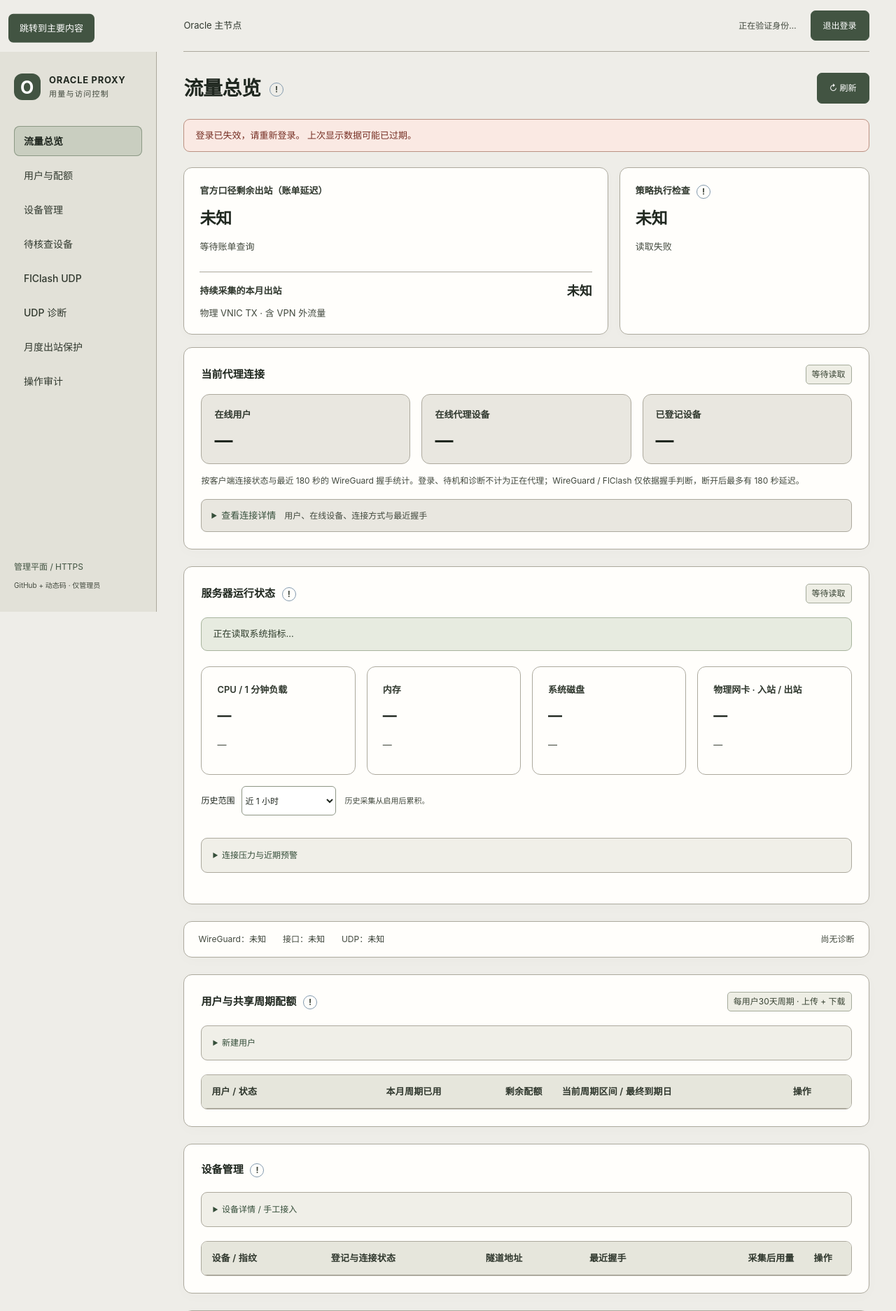
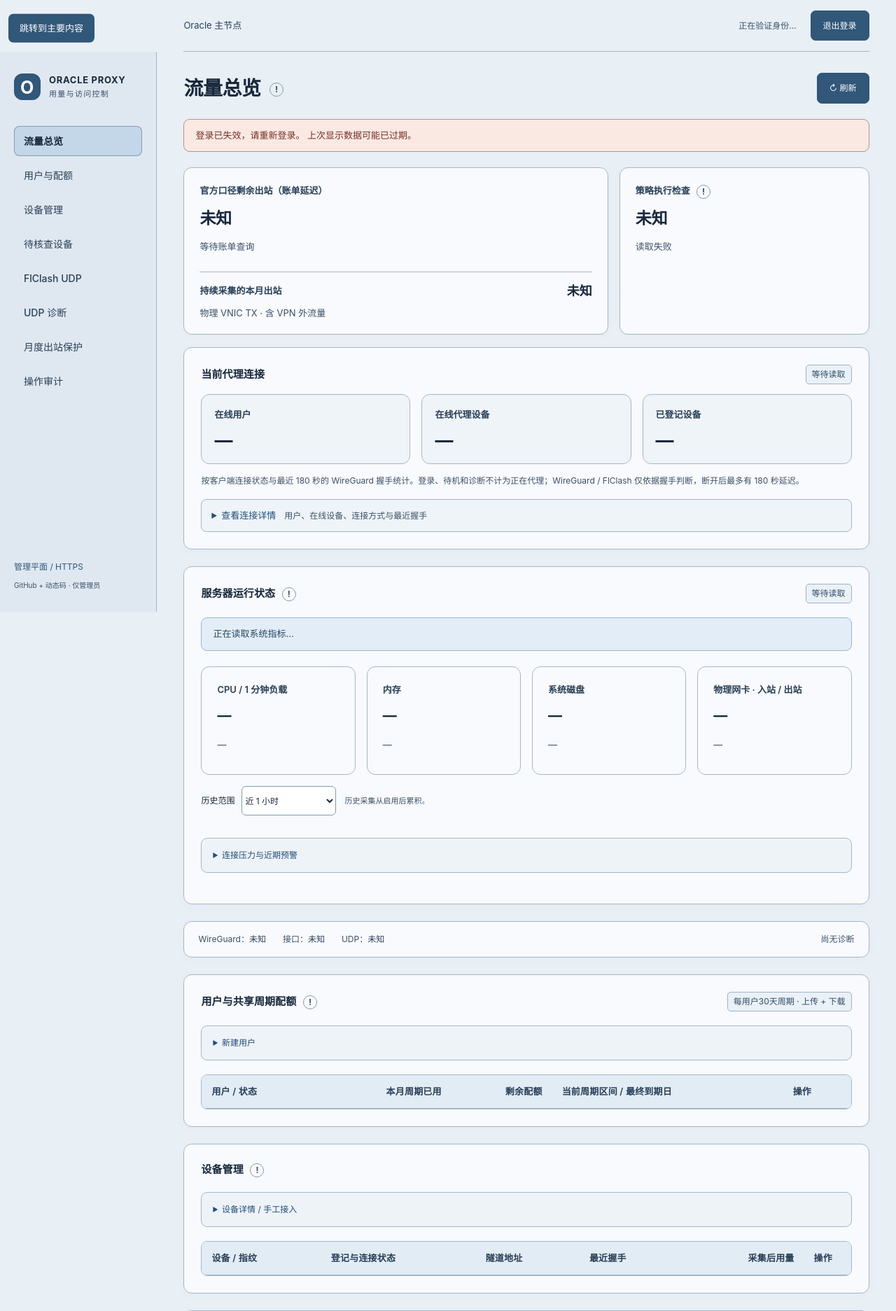
Before and after one commit to Morandi-official/Oracle-Proxy-Infrastructure, a Django app: template server/admin-oracle/templates/dashboard.html in a window 1280 px wide, after a click on "流量总览". Shown: the top 1873 px of the page at 70% size. Run offline with Django 5.2, Linux system fonts and the light colour scheme; the template is opened without the code that fills it, so the values that code supplies are empty; parts of the project's set-up code (start-up, migrations or seed data) failed here and were passed over.

Commit message:
Restore gray-blue surfaces with dark text and deeper blue chart accents (#400)

```diff
--- a/ops/oracle-project/browser_acceptance.py
+++ b/ops/oracle-project/browser_acceptance.py
@@ -24,8 +24,8 @@ def main():
                 response = page.goto(BASE + '/login/', wait_until='networkidle')
                 assert response.status == 200
                 assert response.headers['referrer-policy'] == 'same-origin'
-                assert page.locator('body').evaluate('(element) => getComputedStyle(element).backgroundColor') == 'rgb(238, 237, 232)'
-                print(f'BROWSER_{name.upper()}_LIVE_MORANDI_CONTRAST_PALETTE=PASS',flush=True)
+                assert page.locator('body').evaluate('(element) => getComputedStyle(element).backgroundColor') == 'rgb(232, 239, 245)'
+                print(f'BROWSER_{name.upper()}_LIVE_GRAY_BLUE_HIGH_CONTRAST_PALETTE=PASS',flush=True)
                 assert any(cookie['name'] == '__Host-oracle_csrf' and cookie['secure']
                            for cookie in context.cookies())
                 if page.locator('input[name="password"]').count():
--- a/ops/oracle-project/management_ui_acceptance.py
+++ b/ops/oracle-project/management_ui_acceptance.py
@@ -270,11 +270,11 @@ def main():
      expect(page.locator('#connection-rows')).not_to_be_visible()
      links=page.locator('nav a')
      assert all(not re.match(r'^[◈◉▤◇⇄⌁⚙≡]',text.strip()) for text in links.all_text_contents())
-     assert page.evaluate("getComputedStyle(document.body).backgroundColor")=='rgb(238, 237, 232)'
+     assert page.evaluate("getComputedStyle(document.body).backgroundColor")=='rgb(232, 239, 245)'
      assert page.evaluate("getComputedStyle(document.documentElement).colorScheme")=='light'
      for link in links.all():
       assert link.evaluate("e=>getComputedStyle(e,'::before').content") in ('none','normal')
-     print(f'SYNTHETIC_{name.upper()}_OVERVIEW_COUNTS_COLLAPSED_CONNECTIONS_KEYBOARD_REFRESH_AND_MORANDI_CONTRAST=PASS',flush=True)
+     print(f'SYNTHETIC_{name.upper()}_OVERVIEW_COUNTS_COLLAPSED_CONNECTIONS_KEYBOARD_REFRESH_AND_GRAY_BLUE_HIGH_CONTRAST=PASS',flush=True)
      # Review artifacts use synthetic identities/ledger only, never production data.
      screenshots=ROOT/'dist/admin-ui-review';screenshots.mkdir(parents=True,exist_ok=True)
      official_fixture[0]['free_tier_status']='VERIFIED_USAGE_AND_PRICE_TIER'
--- a/server/admin-oracle/static/console/app.js
+++ b/server/admin-oracle/static/console/app.js
@@ -180,7 +180,7 @@ async function refreshHost(force=false){try{
  el('host-details').textContent='TCP 连接 '+(s.tcp_established??'未知')+' · 连接跟踪 '+(s.conntrack_count??'未知')+' / '+(s.conntrack_max??'未知')+' · TCP 重传 '+percent(s.tcp_retransmit_percent)+' · CPU steal '+percent(s.cpu_steal_percent)+' · I/O wait '+percent(s.io_wait_percent)+' · inode '+percent(disk?.inode_percent)+' · 本轮丢包 '+(n.drops_delta??'未知')+' / 错误 '+(n.errors_delta??'未知')+(s.errors.length?' · 采集问题 '+s.errors.join(', '):'');
  if(el('host-window').value===data.window && (force || window!==lastHostWindow || Date.now()-lastHostHistory>30000)){
   lastHostHistory=Date.now();lastHostWindow=window;
-  el('host-trends').replaceChildren(hostTrend('CPU',data.history,'cpu','#3e6451','%'),hostTrend('内存',data.history,'memory','#76506d','%'),hostTrend('系统磁盘',data.history,'disk','#956029','%'),hostTrend('1 分钟负载',data.history,'load','#3e5e76','队列'),hostTrend('入站',data.history,'rx','#8b4b4b','Mbps'),hostTrend('出站',data.history,'tx','#956029','Mbps'));
+  el('host-trends').replaceChildren(hostTrend('CPU',data.history,'cpu','#235f8c','%'),hostTrend('内存',data.history,'memory','#414c8b','%'),hostTrend('系统磁盘',data.history,'disk','#183b63','%'),hostTrend('1 分钟负载',data.history,'load','#166481','队列'),hostTrend('入站',data.history,'rx','#334e68','Mbps'),hostTrend('出站',data.history,'tx','#183b63','Mbps'));
   el('host-history-basis').textContent=(data.bucket_seconds>=3600?data.bucket_seconds/3600+' 小时':data.bucket_seconds/60+' 分钟')+'采样均值 · 采集始于 '+time(data.recorded_from)+' · 时区 UTC+8；未采集处留空';
  }
  el('host-events').replaceChildren(...data.events.map(e=>{const li=document.createElement('li');li.textContent=time(e.at)+' · '+(e.action.endsWith('resolved')?'已恢复':'预警')+' · '+e.code;return li;}));if(!data.events.length){const li=document.createElement('li');li.textContent='暂无阈值变更记录';el('host-events').append(li);}
--- a/server/admin-oracle/static/console/style.css
+++ b/server/admin-oracle/static/console/style.css
@@ -104,35 +104,37 @@ button:disabled{color:#4b6074}
 .activity-row meter::-moz-meter-bar{background:#147568}
 @media(max-width:700px){.metrics small,.cell-meta,.user-meta,.host-trends small{font-size:11px}}
 
-/* Warm Morandi surfaces with charcoal ink and deep sage accents. */
-:root{--bg:#eeede8;--panel:#fffefb;--panel-soft:#e9e7e0;--line:#aca99d;--text:#202820;--text-soft:#30382e;--muted:#41483d;--accent:#425442;--accent-hover:#303e30;--green:var(--accent);--focus:#425442;--amber:#735024}
+/* Light gray-blue surfaces with dark ink and deeper blue accents. */
+:root{--bg:#e8eff5;--panel:#f8fafd;--panel-soft:#eef4f8;--line:#a4b7c9;--text:#18283b;--text-soft:#293f56;--muted:#3b5067;--accent:#315779;--accent-hover:#22415f;--green:var(--accent);--focus:#315779;--amber:#735024}
 body{font-size:15px}
-aside{background:#e2e1d8}
-nav a{display:block;color:#30382e;font-size:14px;font-weight:550}
-nav a:hover,nav a.active{background:#c9cec0;color:#202820}
-nav a.active{box-shadow:inset 0 0 0 1px #8c9985;font-weight:700}
-a,summary{color:#354e3a}
+aside{background:#dfe8f1}
+nav a{display:block;color:#293f56;font-size:14px;font-weight:550}
+nav a:hover,nav a.active{background:#c4d7e8;color:#18283b}
+nav a.active{box-shadow:inset 0 0 0 1px #819db8;font-weight:700}
+a,summary{color:#214e78}
 button:hover{background:var(--accent-hover)}
 .panel,.metrics article{background:var(--panel)}
 .metrics article:first-child{border-color:var(--line)}
 .metrics article:first-child strong,.connections-panel .metrics strong{color:var(--text)}
 .metrics span,.form-grid label,th{color:var(--text-soft);font-size:13px}
 .metrics small,.cell-meta,.user-meta,.history-note,.history-status,.host-trends small,.muted{color:var(--muted);font-size:13px}
-table{font-size:13px}th{background:#e6e6dc}
-.device-group th{background:#dedfd3;color:#30382e;border-color:#aca99d}
-tbody>tr:not(.device-group):not(.user-history):hover,.user-history>td,details,.path>div,.profile{background:#f0efe8}
-.notice{background:#e7ebe0;color:#303e2d;border-color:#a8b49d}
+table{font-size:13px}th{background:#e2ecf5}
+.device-group th{background:#dce8f2;color:#293f56;border-color:#a4b7c9}
+tbody>tr:not(.device-group):not(.user-history):hover,.user-history>td,details,.path>div,.profile{background:#eef3f8}
+.notice{background:#e2edf7;color:#294763;border-color:#9fb6cc}
 .notice.error{background:#fae9e3;color:#762f24;border-color:#bb9182}
-.tag,.status-neutral{color:#384333;background:#eeeee5;border-color:#a5ab9b;font-size:12px}
+.tag,.status-neutral{color:#304c68;background:#eaf1f7;border-color:#9fb2c6;font-size:12px}
 .host-trends figcaption{color:var(--text);font-size:14px}
-.host-trends svg text,.usage-chart text{fill:#30382e;font-size:12px;font-weight:500}
-.chart-grid,.usage-grid{stroke:#b4b4a7;stroke-width:1}
+.host-trends svg text,.usage-chart text{fill:#293f56;font-size:12px;font-weight:500}
+.chart-grid,.usage-grid{stroke:#aabccc;stroke-width:1}
 .host-trends svg polyline{stroke-width:3}
-.host-trends figure{background:#fffefb}
-.connection-details>summary:hover{background:#dddfd2}
-.help-text{background:#fffefb;border-color:#8f9b86}
-.help-icon:hover{background:#e0e4d8;color:#303e2d}
-input::placeholder{color:#4d5547}
-input,select,textarea{border-color:#8e9685}
+.host-trends figure{background:#f8fafd}
+.connection-details>summary:hover{background:#dce8f3}
+.help-text{background:#f8fafd;border-color:#8ca5bc}
+.help-icon:hover{background:#dce8f3;color:#294763}
+input::placeholder{color:#475e76}
+input,select,textarea{border-color:#829bb3}
 .activity-row{font-size:13px}
 @media(max-width:700px){nav a{font-size:13px}.metrics small,.cell-meta,.user-meta,.host-trends small{font-size:12px}}
+
+.usage-bar{fill:#235f8c}.activity-row meter::-webkit-meter-optimum-value{background:#235f8c}.activity-row meter::-moz-meter-bar{background:#235f8c}
```
